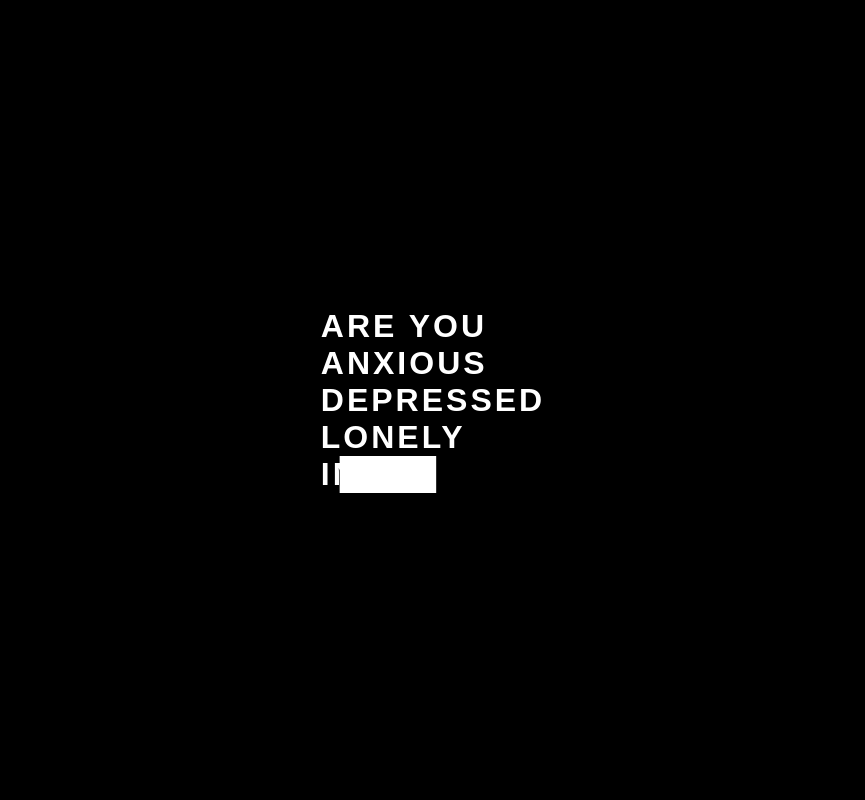
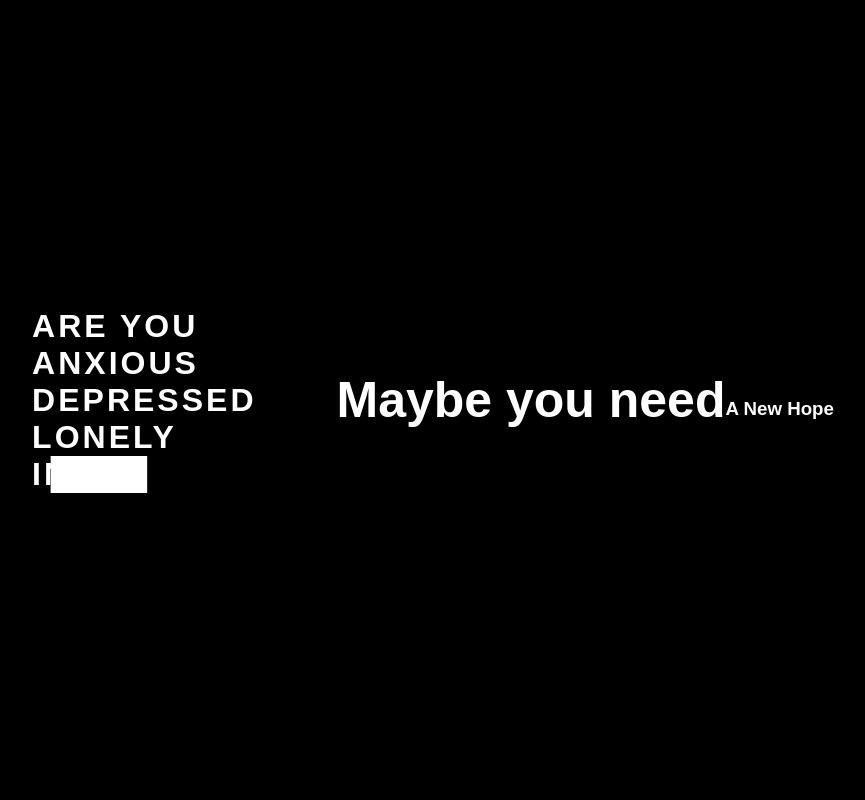
Before and after one commit to Cyka-Blast/hope, a Flask app: page / in a window 1280 px wide. Shown: the whole page, without its empty margins (207-1072 px from the left). Run offline with Flask 2, Linux system fonts and the light colour scheme.

Commit message:
Slight design changes.

```diff
--- a/templates/home.html
+++ b/templates/home.html
@@ -10,7 +10,7 @@
         <style>
             *{
                 margin: 0;
-                padding: 0;
+                /* padding: 0; */
             }
             body {
                 display: flex;
@@ -92,6 +92,22 @@
             .block h1:nth-child(5):after{
                 animation-delay: 8s;
             }
+
+            h2{
+                font-size: 50px;
+            }
+
+            span {
+                padding-left: 80px;
+            }
+
+            big {
+                padding-left: 20px;
+            }
+
+            bout {
+                border-radius: ;
+            }
         </style>
     </head>
     <body>
@@ -101,9 +117,13 @@
             <h1 class="text">Depressed</h1>
             <h1 class="text">Lonely</h1>
             <h1 class="text">Insecure</h1>
+        </div class="big">
+        <span><h2>Maybe you need</h2></span>
         </div>
+        <div class="bout">
+        <span><h3>A New Hope</h3></span>
 
-        <div>
+
 
         </div>
 
```
